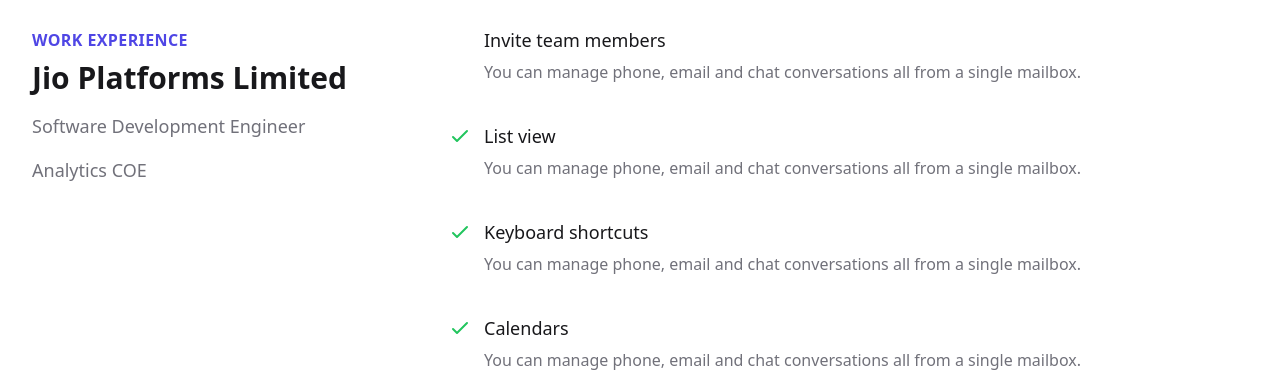
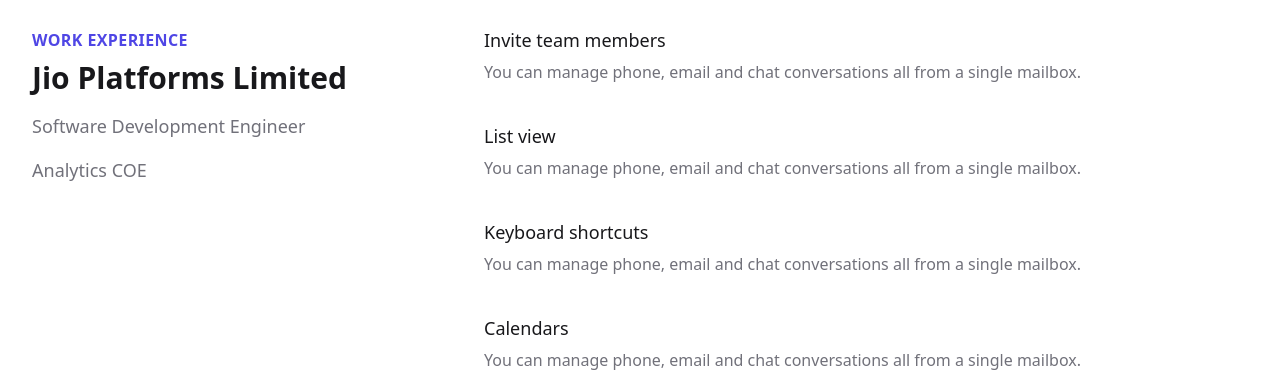
Before and after one commit to utk09/utk09.github.io, a React (Create React App) app: page / in a window 1280 px wide. Shown: the part 1020-1410 px from the top of the page. Built offline with nearby package versions, Linux system fonts and the light colour scheme; a web font is replaced by a local one.

Commit message:
removed check marks

```diff
--- a/src/components/experience.jsx
+++ b/src/components/experience.jsx
@@ -28,9 +28,9 @@
 
               <div className="relative">
                 <dt>
-                  <svg className="absolute h-6 w-6 text-green-500" data-todo-x-description="Heroicon name: outline/check" xmlns="http://www.w3.org/2000/svg" fill="none" viewBox="0 0 24 24" stroke="currentColor" aria-hidden="true">
+                  {/* <svg className="absolute h-6 w-6 text-green-500" data-todo-x-description="Heroicon name: outline/check" xmlns="http://www.w3.org/2000/svg" fill="none" viewBox="0 0 24 24" stroke="currentColor" aria-hidden="true">
                     <path strokeLinecap="round" strokeLinejoin="round" strokeWidth="2" d="M5 13l4 4L19 7"></path>
-                  </svg>
+                  </svg> */}
                   <p className="ml-9 text-lg leading-6 font-medium text-gray-900">List view</p>
                 </dt>
                 <dd className="mt-2 ml-9 text-base text-gray-500">
@@ -40,9 +40,9 @@
 
               <div className="relative">
                 <dt>
-                  <svg className="absolute h-6 w-6 text-green-500" data-todo-x-description="Heroicon name: outline/check" xmlns="http://www.w3.org/2000/svg" fill="none" viewBox="0 0 24 24" stroke="currentColor" aria-hidden="true">
+                  {/* <svg className="absolute h-6 w-6 text-green-500" data-todo-x-description="Heroicon name: outline/check" xmlns="http://www.w3.org/2000/svg" fill="none" viewBox="0 0 24 24" stroke="currentColor" aria-hidden="true">
                     <path strokeLinecap="round" strokeLinejoin="round" strokeWidth="2" d="M5 13l4 4L19 7"></path>
-                  </svg>
+                  </svg> */}
                   <p className="ml-9 text-lg leading-6 font-medium text-gray-900">Keyboard shortcuts</p>
                 </dt>
                 <dd className="mt-2 ml-9 text-base text-gray-500">
@@ -52,9 +52,9 @@
 
               <div className="relative">
                 <dt>
-                  <svg className="absolute h-6 w-6 text-green-500" data-todo-x-description="Heroicon name: outline/check" xmlns="http://www.w3.org/2000/svg" fill="none" viewBox="0 0 24 24" stroke="currentColor" aria-hidden="true">
+                  {/* <svg className="absolute h-6 w-6 text-green-500" data-todo-x-description="Heroicon name: outline/check" xmlns="http://www.w3.org/2000/svg" fill="none" viewBox="0 0 24 24" stroke="currentColor" aria-hidden="true">
                     <path strokeLinecap="round" strokeLinejoin="round" strokeWidth="2" d="M5 13l4 4L19 7"></path>
-                  </svg>
+                  </svg> */}
                   <p className="ml-9 text-lg leading-6 font-medium text-gray-900">Calendars</p>
                 </dt>
                 <dd className="mt-2 ml-9 text-base text-gray-500">
```
